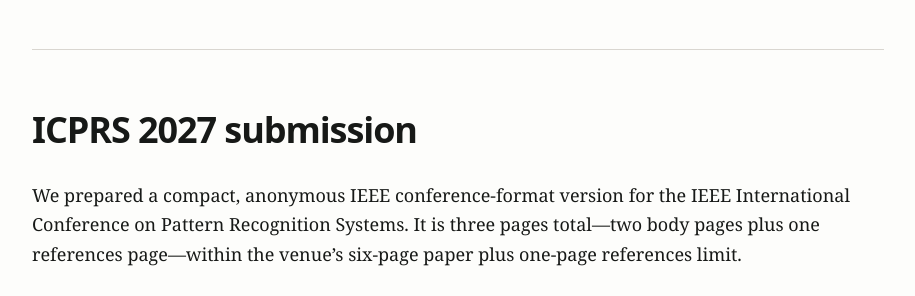
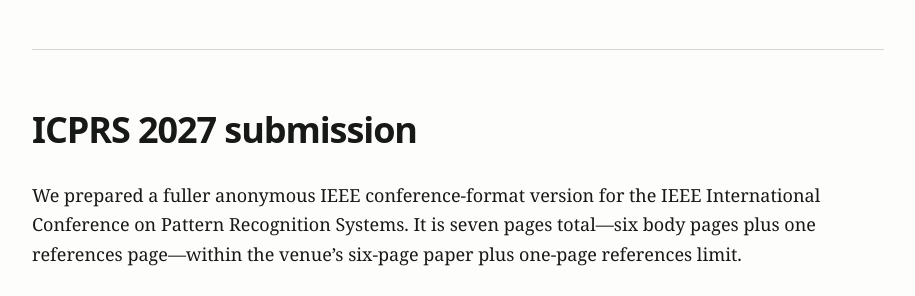
Before and after one commit to TarunTomar122/attention-is-all-you-need-for-vlms, a plain HTML site: page docs/index.html in a window 1280 px wide. Shown: the part 6410-6706 px from the top of the page, without its empty margins (182-1097 px from the left). Drawn offline with Linux system fonts and the light colour scheme.

Commit message:
Expand ICPRS paper to full-length format

```diff
--- a/docs/index.html
+++ b/docs/index.html
@@ -122,7 +122,7 @@
 
     <section id="submission">
       <h2>ICPRS 2027 submission</h2>
-      <p>We prepared a compact, anonymous IEEE conference-format version for the IEEE International Conference on Pattern Recognition Systems. It is three pages total—two body pages plus one references page—within the venue’s six-page paper plus one-page references limit.</p>
+      <p>We prepared a fuller anonymous IEEE conference-format version for the IEEE International Conference on Pattern Recognition Systems. It is seven pages total—six body pages plus one references page—within the venue’s six-page paper plus one-page references limit.</p>
       <div class="submission-card">
         <strong>What is ready</strong>
         <span>Anonymous PDF, IEEEtran source, figures, and reproducible build commands.</span>
```
Also changed, not shown: 6 other files.
